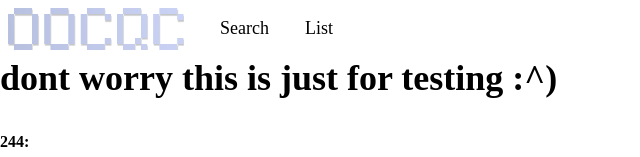
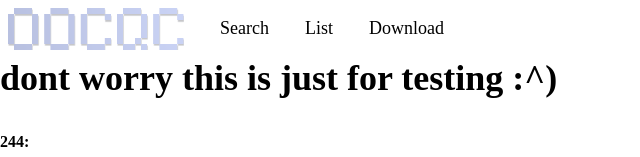
Before and after one commit to Meowcelinee/oocqc-page, a Next.js app: page / in a window 1280 px wide. Shown: the top 157 px of the page, without its empty margins (0-640 px from the left). Built offline with nearby package versions, Linux system fonts and the light colour scheme; a web font is replaced by a local one; what @catppuccin/tailwindcss would draw is missing.

Commit message:
clean up icon classnames for navbar

```diff
--- a/src/components/header/NavbarLink.tsx
+++ b/src/components/header/NavbarLink.tsx
@@ -22,7 +22,7 @@ export default function NavbarLinks() {
                     }
                 )}
             >
-                <i className={link.iconClassName}></i>
+                <i className={`my-auto nf ${link.iconClassName}`}></i>
                 <p className='text-lg ml-1'>{link.title}</p>
             </Link>
         );
--- a/src/data/navbarLinks.ts
+++ b/src/data/navbarLinks.ts
@@ -8,12 +8,17 @@ const navbarLinks: NavbarLink[] = [
     {
         title: 'Search',
         link: '/search',
-        iconClassName: 'my-auto nf nf-fa-magnifying_glass',
+        iconClassName: 'nf-fa-magnifying_glass',
     },
     {
         title: 'List',
         link: '/list',
-        iconClassName: 'my-auto nf nf-md-format_list_bulleted',
+        iconClassName: 'nf-md-format_list_bulleted',
+    },
+    {
+        title: 'Download',
+        link: '/download',
+        iconClassName: 'nf-oct-download',
     },
 ];
 
```
